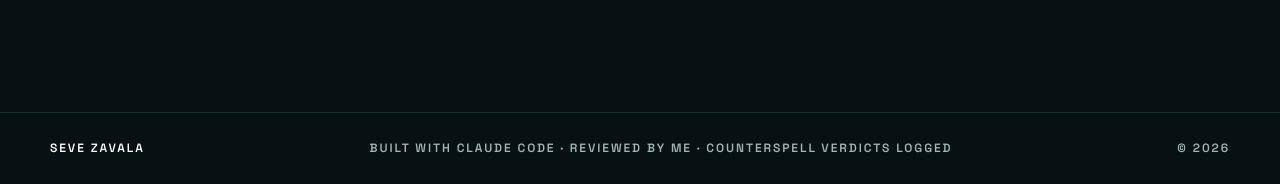
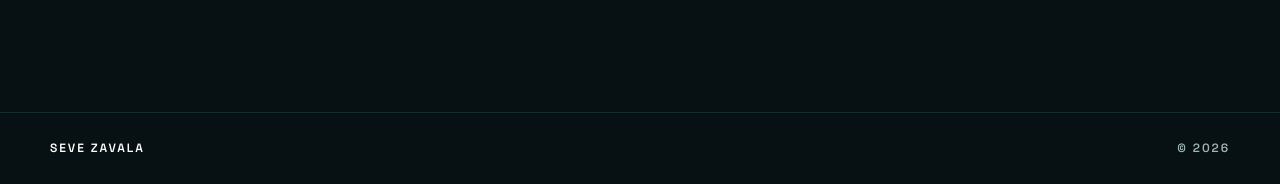
Before and after one commit to sjzavala/qa-first-90-days, a website: page index.html in a window 1280 px wide. Shown: the part 11290-11474 px from the top of the page. Drawn offline with Linux system fonts and the light colour scheme.

Commit message:
Footer: drop the sub-line (name and year only)
Co-Authored-By: Claude Fable 5.1 <noreply@anthropic.com>
Claude-Session: https://claude.ai/code/session_016B9BdPMPTtr63zCsNMvapo

```diff
--- a/css/style.css
+++ b/css/style.css
@@ -447,8 +447,8 @@ html { scroll-padding-top: 90px; }
 .badge-link img { display: block; height: 20px; width: auto; }
 .site-footer { background: var(--dark); color: #fff; padding: 26px 0; border-top: 1px solid var(--dark-line); }
 .footer-inner { display: flex; justify-content: space-between; align-items: center; gap: 20px; flex-wrap: wrap; }
-.footer-name, .footer-role, .footer-year { font-family: var(--font-display); font-size: 12px; font-weight: 600; letter-spacing: 0.16em; text-transform: uppercase; }
-.footer-role, .footer-year { color: var(--dark-muted); }
+.footer-name, .footer-year { font-family: var(--font-display); font-size: 12px; font-weight: 600; letter-spacing: 0.16em; text-transform: uppercase; }
+.footer-year { color: var(--dark-muted); }
 
 /* ---------- Presenter HUD ---------- */
 .hud { position: fixed; right: 18px; bottom: 18px; z-index: 60; display: flex; align-items: center; gap: 14px; padding: 10px 14px; background: rgba(7, 16, 18, 0.92); color: #fff; border: 1px solid var(--dark-line); border-radius: 999px; backdrop-filter: blur(8px); font-family: var(--font-display); font-size: 13px; font-weight: 600; }
--- a/index.html
+++ b/index.html
@@ -392,7 +392,6 @@
   <footer class="site-footer">
     <div class="section-inner footer-inner">
       <span class="footer-name">Seve Zavala</span>
-      <span class="footer-role">Built with Claude Code · Reviewed by me · Counterspell verdicts logged</span>
       <span class="footer-year">© <span data-year>2026</span></span>
     </div>
   </footer>
```
Also changed, not shown: e2e/site.spec.js (+2 -0 lines), qa-first-90-days-site-copy.md (+0 -2 lines).
